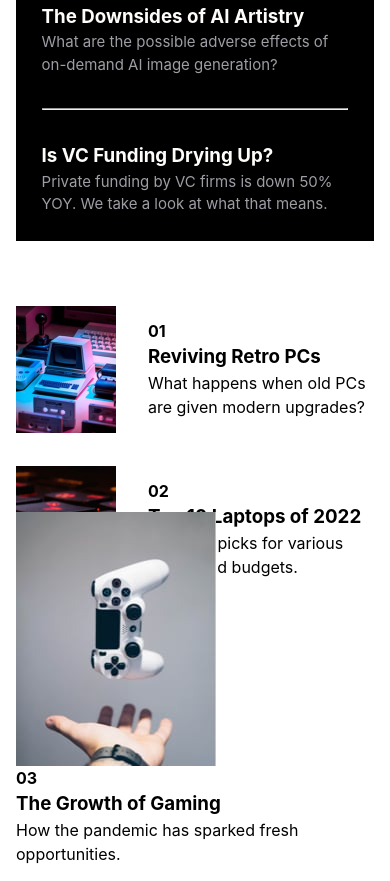
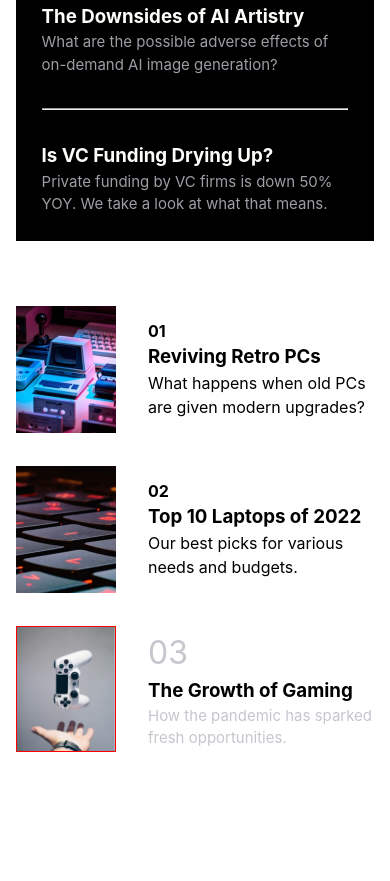
Before and after one commit to MarcoCalixte/news-homepage-main-2, a website: page index.html in a window 390 px wide. Shown: the part 1050-1931 px from the top of the page. Drawn offline with Linux system fonts and the light colour scheme; a web font is replaced by a local one.

Commit message:
Fixing bottom content mobile issue

```diff
--- a/index.html
+++ b/index.html
@@ -124,7 +124,7 @@
           </aside>
         </div>
 
-        <di class="col-3">
+        <div class="col-3">
           <img src="assets/images/image-gaming-growth.jpg" alt="">
           <aside>
             <h1>03</h1>
--- a/scss/layouts/_body.scss
+++ b/scss/layouts/_body.scss
@@ -550,34 +550,18 @@
                     padding-bottom: 3em;
 
                     div:nth-child(1) {
+                        // border: 1px solid red;
                         display: flex;
                         flex-direction: row;
                         justify-content: center;
                         align-items: center;
 
                         img {
+                            // border: 1px solid red;
                             display: block;
                             width: 100%;
                             max-width: 100px;
                             margin-right: 2rem;
-                        }
-
-                        .mobile-menu {
-                            h1 {
-                                font-size: 2rem;
-                                color: $Grayish-blue;
-                                font-weight: $Weight-2;
-                            }
-
-                            h3 {
-                                margin-bottom: 0.5rem;
-                            }
-
-                            p {
-                                font-size: $Font-size;
-                                color: $Grayish-blue;
-                                font-weight: $Weight-1;
-                            }
                         }
                     }
 
@@ -593,25 +577,6 @@
                             max-width: 100px;
                             margin-right: 2rem;
                         }
-
-                        .mobile-menu {
-
-                            h1 {
-                                font-size: 2rem;
-                                color: $Grayish-blue;
-                                font-weight: $Weight-2;
-                            }
-
-                            h3 {
-                                margin-bottom: 0.5rem;
-                            }
-
-                            p {
-                                font-size: $Font-size;
-                                color: $Grayish-blue;
-                                font-weight: $Weight-1;
-                            }
-                        }
                     }
 
 
@@ -622,21 +587,22 @@
                         align-items: center;
 
                         img {
+                            border: 1px solid red;
                             display: block;
                             width: 100%;
                             max-width: 100px;
                             margin-right: 2rem;
                         }
 
-                        .mobile-menu {
-                            h1 {
+                        aside {
+                             h1 {
                                 font-size: 2rem;
                                 color: $Grayish-blue;
-                                font-weight: $Weight-2;
+                                font-weight: $Weight-1;
                             }
 
                             h3 {
-                                margin-bottom: 0.5rem;
+
                             }
 
                             p {
@@ -645,6 +611,7 @@
                                 font-weight: $Weight-1;
                             }
                         }
+
                     }
                 }
             }
```
Also changed, not shown: assets/css/style.css, 1 other file.
